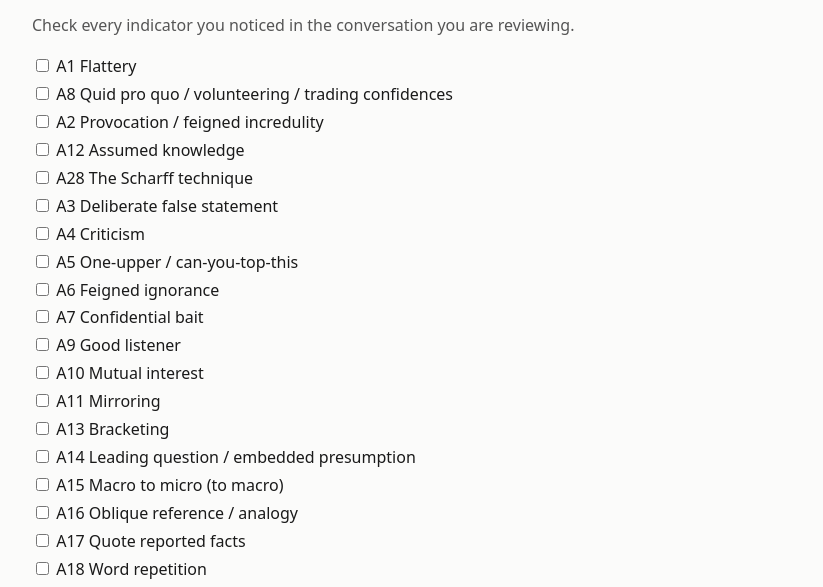
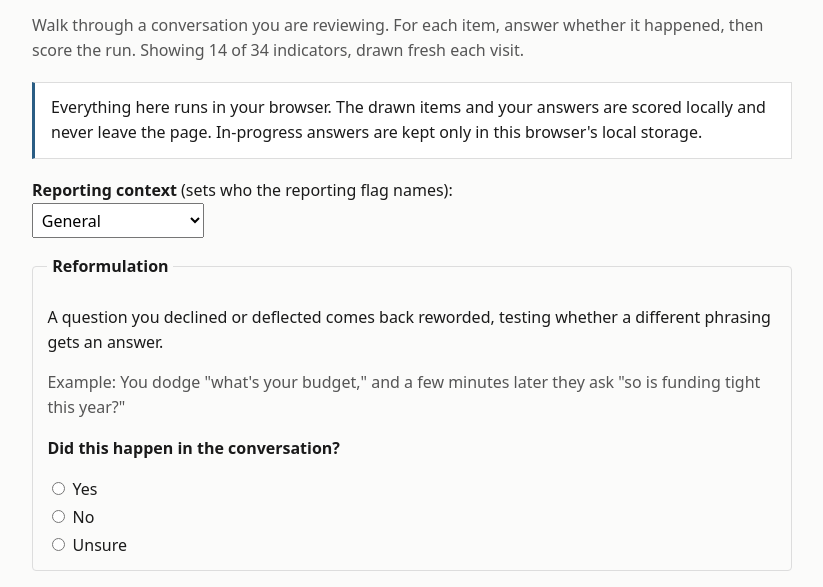
Before and after one commit to AbacusNin/elicitation-defense-lab, a plain HTML site: page web/interaction.html in a window 1280 px wide. Shown: the part 155-742 px from the top of the page, without its empty margins (228-1051 px from the left). Drawn offline with Linux system fonts and the light colour scheme.

Commit message:
Overhaul interaction module into a yes/no/unsure questionnaire
Enrich every interaction bank item with a label, description, and example
grounded in the catalog. Draw a shuffled 14-item subset per load and score
over exactly what was shown. Extend the shared scorecard helper with an
optional reporting context and technique-name lookup so the reporting flag
names who to report to and matched techniques show full names.

```diff
--- a/web/data/interaction.json
+++ b/web/data/interaction.json
@@ -1,204 +1,306 @@
 [
   {
     "id": "ind_a1_flattery",
+    "label": "Flattery",
+    "description": "Praise aimed at your competence, expertise, or standing, offered to loosen your discretion before a follow-up question.",
+    "example": "\"You clearly know this program better than anyone in the room. Give me the two-minute version?\"",
     "technique_id": "A1",
     "diagnosticity": 0.5,
     "source": "cdse-accidental-conversations-2025"
   },
   {
     "id": "ind_a8_quid_pro_quo",
+    "label": "Quid pro quo",
+    "description": "An offer of a fact, favor, or personal disclosure made first, so you feel a social debt to reciprocate with information of your own.",
+    "example": "\"I'll tell you what I know about the merger if you tell me what your team's working on.\"",
     "technique_id": "A8",
     "diagnosticity": 0.6,
     "source": "cdse-accidental-conversations-2025"
   },
   {
     "id": "ind_a2_provocation",
+    "label": "Provocation",
+    "description": "Deliberate skepticism toward a claim you made, meant to draw out elaboration to prove it or an answer given out of irritation.",
+    "example": "\"I don't buy it. There's no way your team actually pulled that off.\"",
     "technique_id": "A2",
     "diagnosticity": 0.5,
     "source": "cdse-accidental-conversations-2025"
   },
   {
     "id": "ind_a12_assumed_knowledge",
+    "label": "Assumed knowledge",
+    "description": "Speech that presumes you already know the sensitive detail, so confirming or correcting it feels like the natural response.",
+    "example": "\"So when the contract renewal falls through in March, what's the backup plan?\"",
     "technique_id": "A12",
     "diagnosticity": 0.6,
     "source": "cdse-accidental-conversations-2025"
   },
   {
     "id": "ind_a28_scharff",
+    "label": "The Scharff technique",
+    "description": "A friendly, non-confrontational conversation that carries the impression the other person already knows most of it, drawing confirmation or denial without ever asking directly.",
+    "example": "They talk about your program with total confidence, as if they already know it, and just wait for you to confirm it or let it stand.",
     "technique_id": "A28",
     "diagnosticity": 0.7,
     "source": "granhag-scharff"
   },
   {
     "id": "ind_a3_false_statement",
+    "label": "False statement",
+    "description": "An intentionally incorrect statement, offered so you supply the accurate version in the act of correcting it.",
+    "example": "\"I heard your project got canceled last spring.\"",
     "technique_id": "A3",
     "diagnosticity": 0.55,
     "source": "cdse-accidental-conversations-2025"
   },
   {
     "id": "ind_a4_criticism",
+    "label": "Criticism",
+    "description": "Criticism of your work, employer, or a rival, offered to draw a defensive rebuttal that reveals detail.",
+    "example": "\"Honestly, your team's approach seems way behind where the competition is.\"",
     "technique_id": "A4",
     "diagnosticity": 0.5,
     "source": "cdse-accidental-conversations-2025"
   },
   {
     "id": "ind_a5_one_upper",
+    "label": "One-upper",
+    "description": "A modest or exaggerated claim shared first, meant to create a competitive pull to top it with a larger, more specific one.",
+    "example": "\"We shipped 200 units last quarter. Bet you didn't hit that.\"",
     "technique_id": "A5",
     "diagnosticity": 0.45,
     "source": "cdse-accidental-conversations-2025"
   },
   {
     "id": "ind_a6_feigned_ignorance",
+    "label": "Feigned ignorance",
+    "description": "A pose of ignorance about a subject you know well, meant to draw out an explanatory answer aimed at a supposed novice.",
+    "example": "\"I have no idea how any of this works. Can you walk me through it like I'm new?\"",
     "technique_id": "A6",
     "diagnosticity": 0.45,
     "source": "cdse-accidental-conversations-2025"
   },
   {
     "id": "ind_a7_confidential_bait",
+    "label": "Confidential bait",
+    "description": "A disclosure framed as confidential, shared first so you feel invited to trade a confidence of your own.",
+    "example": "\"Just between us, my last project went way over budget too.\"",
     "technique_id": "A7",
     "diagnosticity": 0.55,
     "source": "cdse-accidental-conversations-2025"
   },
   {
     "id": "ind_a9_good_listener",
+    "label": "Good listener",
+    "description": "Sustained, warm attention and active listening, used to keep you talking and steer the conversation toward a topic of interest.",
+    "example": "They ask thoughtful follow-up after follow-up, always steering back to your work and never their own.",
     "technique_id": "A9",
     "diagnosticity": 0.4,
     "source": "cdse-accidental-conversations-2025"
   },
   {
     "id": "ind_a10_mutual_interest",
+    "label": "Mutual interest",
+    "description": "A manufactured sense of shared interest or background, built quickly so cooperation and disclosure feel like a natural next step.",
+    "example": "\"Wait, you went to State too, and you work in defense? We have so much in common, tell me about your work.\"",
     "technique_id": "A10",
     "diagnosticity": 0.4,
     "source": "cdse-accidental-conversations-2025"
   },
   {
     "id": "ind_a11_mirroring",
+    "label": "Mirroring",
+    "description": "Matching your body language, tone, and phrasing to build unconscious rapport that keeps the conversation open.",
+    "example": "They mirror your posture and tone, then echo \"so the schedule slipped, huh\" every time timing comes up.",
     "technique_id": "A11",
     "diagnosticity": 0.35,
     "source": "cdse-accidental-conversations-2025"
   },
   {
     "id": "ind_a13_bracketing",
+    "label": "Bracketing",
+    "description": "A deliberately wide or wrong numeric range, offered so you narrow it toward the true figure.",
+    "example": "\"I'd guess your budget is somewhere between two and five million. Closer to which end?\"",
     "technique_id": "A13",
     "diagnosticity": 0.6,
     "source": "cdse-accidental-conversations-2025"
   },
   {
     "id": "ind_a14_leading_question",
+    "label": "Leading question",
+    "description": "A question built around a hidden presumption, so any direct answer accepts a fact you never actually confirmed.",
+    "example": "\"So you're still having trouble with the vendor, right?\"",
     "technique_id": "A14",
     "diagnosticity": 0.5,
     "source": "cdse-accidental-conversations-2025"
   },
   {
     "id": "ind_a15_macro_to_micro",
+    "label": "Macro to micro",
+    "description": "A conversation that opens broad, narrows to a single sensitive detail, then widens out again so the narrowing goes unnoticed.",
+    "example": "Talk opens on the industry in general, narrows to your contract's exact timeline, then drifts back to small talk.",
     "technique_id": "A15",
     "diagnosticity": 0.45,
     "source": "cdse-accidental-conversations-2025"
   },
   {
     "id": "ind_a16_oblique_reference",
+    "label": "Oblique reference",
+    "description": "Discussion of a related or comparable system, meant to draw you into using your own work as an unwitting reference point.",
+    "example": "\"The XYZ system handles that problem by doing X. Is that close to what you all do?\"",
     "technique_id": "A16",
     "diagnosticity": 0.4,
     "source": "cdse-accidental-conversations-2025"
   },
   {
     "id": "ind_a17_quote_reported_facts",
+    "label": "Quote reported facts",
+    "description": "A citation of already-public data, used as a springboard toward the unpublished detail that would confirm or extend it.",
+    "example": "\"The press release said the launch slipped to Q3, so I'm guessing the testing phase ran long?\"",
     "technique_id": "A17",
     "diagnosticity": 0.35,
     "source": "cdse-accidental-conversations-2025"
   },
   {
     "id": "ind_a18_word_repetition",
+    "label": "Word repetition",
+    "description": "Your own key word or phrase, echoed back as a prompt for further elaboration on it.",
+    "example": "You mention a \"supply chain issue,\" and they repeat \"supply chain issue...\" and wait.",
     "technique_id": "A18",
     "diagnosticity": 0.4,
     "source": "cdse-accidental-conversations-2025"
   },
   {
     "id": "ind_a19_direct_question",
+    "label": "Direct question",
+    "description": "A blunt, direct question that relies on the social norm that a question posed deserves an answer.",
+    "example": "\"What's your project's current budget and timeline?\"",
     "technique_id": "A19",
     "diagnosticity": 0.5,
     "source": "cdse-accidental-conversations-2025"
   },
   {
     "id": "ind_a20_questionnaire_survey",
+    "label": "Questionnaire or survey",
+    "description": "A survey or questionnaire that buries sensitive questions among benign ones under a plausible cover purpose.",
+    "example": "A short survey on \"industry trends\" that slips in a question about your program's staffing levels.",
     "technique_id": "A20",
     "diagnosticity": 0.55,
     "source": "cdse-accidental-conversations-2025"
   },
   {
     "id": "ind_a21_ruse_interview",
+    "label": "Ruse interview",
+    "description": "A fabricated interview, often posing as a recruiter or headhunter, staged to justify probing questions about recent work.",
+    "example": "\"I'm recruiting for a similar role. Tell me more about what you built on your last project.\"",
     "technique_id": "A21",
     "diagnosticity": 0.65,
     "source": "cdse-accidental-conversations-2025"
   },
   {
     "id": "ind_a22_target_associates",
+    "label": "Target associates",
+    "description": "An approach routed through a relative or colleague, or questions about a group you do not belong to, to reach information indirectly.",
+    "example": "\"Your spouse mentioned you've been traveling a lot for work lately. Big project?\"",
     "technique_id": "A22",
     "diagnosticity": 0.5,
     "source": "cdse-accidental-conversations-2025"
   },
   {
     "id": "ind_a23_urge_to_complain",
+    "label": "Urge to complain",
+    "description": "An invitation to vent about work frustration, used to surface setbacks, staffing gaps, and delays you would not otherwise volunteer.",
+    "example": "\"Sounds rough. What's actually going wrong with the schedule?\"",
     "technique_id": "A23",
     "diagnosticity": 0.5,
     "source": "cdse-accidental-conversations-2025"
   },
   {
     "id": "ind_a24_paper_review",
+    "label": "Paper review",
+    "description": "An unsolicited request to review a paper or proposal, framed to draw your sensitive expertise into the response.",
+    "example": "\"Would you mind reviewing this paper? It overlaps with what you're working on.\"",
     "technique_id": "A24",
     "diagnosticity": 0.6,
     "source": "cdse-accidental-conversations-2025"
   },
   {
     "id": "ind_a25_offering_assistance",
+    "label": "Offering assistance",
+    "description": "Genuine, unsolicited help offered to you, used to surface your interests and needs and to build a sense of obligation.",
+    "example": "\"I know a guy who could fix that funding gap. What exactly are you short on?\"",
     "technique_id": "A25",
     "diagnosticity": 0.45,
     "source": "cdse-accidental-conversations-2025"
   },
   {
     "id": "ind_a26_hypothetical_situation",
+    "label": "Hypothetical situation",
+    "description": "A hypothetical scenario built directly on something you just said, inviting you to reason through sensitive ground as if it were speculation.",
+    "example": "\"So hypothetically, if that system did fail, what would the fallback look like?\"",
     "technique_id": "A26",
     "diagnosticity": 0.45,
     "source": "cdse-accidental-conversations-2025"
   },
   {
     "id": "ind_a27_setting_manipulation",
+    "label": "Setting manipulation",
+    "description": "A deliberate shift of the conversation to a relaxed, off-work setting, sometimes involving alcohol, to lower your guard.",
+    "example": "\"Let's grab drinks somewhere quieter and keep talking about your work.\"",
     "technique_id": "A27",
     "diagnosticity": 0.55,
     "source": "cdse-accidental-conversations-2025"
   },
   {
     "id": "pattern_disproportionate_interest",
+    "label": "Disproportionate interest",
+    "description": "One topic gets far more attention than the rest of the conversation, out of proportion to a normal exchange.",
+    "example": "Every few minutes the conversation returns to your specific project, no matter what else came up in between.",
     "pattern": true,
     "diagnosticity": 0.6,
     "source": "cdse-accidental-conversations-2025"
   },
   {
     "id": "pattern_topic_bridging",
+    "label": "Topic bridging",
+    "description": "The conversation is deliberately steered from a neutral opener toward the subject they actually want.",
+    "example": "Small talk about the weather turns, within two exchanges, into a question about your team's deadline.",
     "pattern": true,
     "diagnosticity": 0.5,
     "source": "cdse-accidental-conversations-2025"
   },
   {
     "id": "pattern_question_density",
+    "label": "Question density",
+    "description": "An unusually high concentration of questions clustered on the same subject.",
+    "example": "In a five-minute stretch, six of their questions all touch your program's budget or timeline.",
     "pattern": true,
     "diagnosticity": 0.5,
     "source": "cdse-accidental-conversations-2025"
   },
   {
     "id": "pattern_persistence_circling",
+    "label": "Persistence and circling back",
+    "description": "The same subject keeps returning to the conversation after you have moved past it.",
+    "example": "You change the subject twice, and both times they find a way back to the same question.",
     "pattern": true,
     "diagnosticity": 0.6,
     "source": "cdse-accidental-conversations-2025"
   },
   {
     "id": "pattern_reformulation",
+    "label": "Reformulation",
+    "description": "A question you declined or deflected comes back reworded, testing whether a different phrasing gets an answer.",
+    "example": "You dodge \"what's your budget,\" and a few minutes later they ask \"so is funding tight this year?\"",
     "pattern": true,
     "diagnosticity": 0.5,
     "source": "cdse-accidental-conversations-2025"
   },
   {
     "id": "pattern_steering_mirroring",
+    "label": "Steering with mirroring",
+    "description": "The conversation is actively steered toward a topic while the other person mirrors your tone and body language.",
+    "example": "They match your energy and posture while gently walking every reply back toward your project.",
     "pattern": true,
     "diagnosticity": 0.5,
     "source": "cdse-accidental-conversations-2025"
--- a/web/interaction.html
+++ b/web/interaction.html
@@ -10,9 +10,26 @@
 <main>
   <p><a class="back-link" href="index.html">&larr; Elicitation Defense Lab</a></p>
   <h1>Interaction indicators</h1>
-  <p class="note">Check every indicator you noticed in the conversation you are reviewing.</p>
+  <p class="note">Walk through a conversation you are reviewing. For each item, answer whether it happened, then score the run. <span id="sample-note"></span></p>
+
+  <div class="privacy">
+    Everything here runs in your browser. The drawn items and your answers are
+    scored locally and never leave the page. In-progress answers are kept only
+    in this browser's local storage.
+  </div>
 
   <p id="load-error" hidden></p>
+
+  <div class="context-row">
+    <label for="context"><strong>Reporting context</strong> (sets who the reporting flag names):</label><br>
+    <select id="context">
+      <option value="general">General</option>
+      <option value="dod">DoD</option>
+      <option value="federal">Federal civilian</option>
+      <option value="cleared_contractor">Cleared contractor</option>
+      <option value="private_industry">Private industry</option>
+    </select>
+  </div>
 
   <div id="interaction-items"></div>
   <button id="interaction-run">Score interaction</button>
--- a/web/interaction.js
+++ b/web/interaction.js
@@ -1,10 +1,19 @@
-// Page script for interaction.html. Loads the interaction indicator bank,
-// renders it, and scores it with scoreInteraction from app.js.
+// Page script for interaction.html. Draws a random subset of the interaction
+// indicator bank on each load, renders each item as a yes/no/unsure question
+// with its label, description, and a concrete example, and scores it with
+// scoreInteraction from app.js against exactly that shown subset.
 
 import { scoreInteraction } from "./app.js";
-import { showResult } from "./ui.js";
+import { sampleBank, showResult } from "./ui.js";
 
 const STORAGE_KEY = "edl-interaction-progress";
+const CONTEXT_KEY = "edl-context";
+const SAMPLE_COUNT = 14;
+const ANSWERS = [
+  ["yes", "Yes"],
+  ["no", "No"],
+  ["unsure", "Unsure"],
+];
 const el = (id) => document.getElementById(id);
 
 function loadState() {
@@ -23,7 +32,27 @@ function saveState(state) {
   }
 }
 
+function loadContext() {
+  try {
+    return localStorage.getItem(CONTEXT_KEY) ?? "general";
+  } catch {
+    return "general";
+  }
+}
+
+function saveContext(context) {
+  try {
+    localStorage.setItem(CONTEXT_KEY, context);
+  } catch {
+    // storage unavailable (private mode, disabled); the page still scores fine.
+  }
+}
+
 const state = loadState();
+
+const contextSelect = el("context");
+contextSelect.value = loadContext();
+contextSelect.addEventListener("change", () => saveContext(contextSelect.value));
 
 Promise.all([
   fetch("data/config.json").then((r) => r.json()),
@@ -38,39 +67,69 @@ Promise.all([
     el("load-error").hidden = false;
   });
 
-function techLabel(techniques, techId) {
-  const t = techniques.find((x) => x.id === techId);
-  return t ? `${t.id} ${t.name}` : techId;
-}
+function render(config, techniques, interactionBank) {
+  const shown = sampleBank(interactionBank, { count: SAMPLE_COUNT });
 
-function patternLabel(id) {
-  const words = id.replace(/^pattern_/, "").split("_");
-  const text = words.join(" ");
-  return text.charAt(0).toUpperCase() + text.slice(1);
-}
+  const sampleNote = el("sample-note");
+  if (sampleNote) {
+    sampleNote.textContent = `Showing ${shown.length} of ${interactionBank.length} indicators, drawn fresh each visit.`;
+  }
 
-function render(config, techniques, interactionBank) {
   const container = el("interaction-items");
   container.textContent = "";
-  for (const item of interactionBank) {
-    const label = document.createElement("label");
-    label.className = "check";
-    const input = document.createElement("input");
-    input.type = "checkbox";
-    input.value = item.id;
-    if (state[item.id]) input.checked = true;
-    input.addEventListener("change", () => {
-      state[item.id] = input.checked;
-      saveState(state);
-    });
-    label.appendChild(input);
-    const text = item.technique_id ? techLabel(techniques, item.technique_id) : patternLabel(item.id);
-    label.append(` ${text}`);
-    container.appendChild(label);
+  for (const item of shown) {
+    const row = document.createElement("fieldset");
+    row.className = "item";
+
+    const legend = document.createElement("legend");
+    legend.textContent = item.label;
+    row.appendChild(legend);
+
+    const desc = document.createElement("p");
+    desc.textContent = item.description;
+    row.appendChild(desc);
+
+    const example = document.createElement("p");
+    example.className = "note";
+    example.textContent = `Example: ${item.example}`;
+    row.appendChild(example);
+
+    const prompt = document.createElement("p");
+    const promptStrong = document.createElement("strong");
+    promptStrong.textContent = item.pattern
+      ? "Did this happen in the conversation?"
+      : "Was this technique used on you?";
+    prompt.appendChild(promptStrong);
+    row.appendChild(prompt);
+
+    for (const [value, label] of ANSWERS) {
+      const id = `interaction-${item.id}-${value}`;
+      const optLabel = document.createElement("label");
+      optLabel.className = "choice";
+      const input = document.createElement("input");
+      input.type = "radio";
+      input.name = `interaction-${item.id}`;
+      input.value = value;
+      input.id = id;
+      if (state[item.id] === value) input.checked = true;
+      input.addEventListener("change", () => {
+        state[item.id] = value;
+        saveState(state);
+      });
+      optLabel.appendChild(input);
+      optLabel.append(` ${label}`);
+      row.appendChild(optLabel);
+    }
+
+    container.appendChild(row);
   }
+
   el("interaction-run").addEventListener("click", () => {
-    const present = interactionBank.map((item) => item.id).filter((id) => state[id]);
-    const result = scoreInteraction(present, config, techniques, interactionBank);
-    showResult("interaction", result, "general");
+    const context = contextSelect.value;
+    // Only Yes counts as present; Unsure counts as No, same as an unanswered item.
+    const present = shown.map((item) => item.id).filter((id) => state[id] === "yes");
+    // Normalize over exactly what was shown, not the full bank.
+    const result = scoreInteraction(present, config, techniques, shown);
+    showResult("interaction", result, context, config, techniques);
   });
 }
--- a/web/style.css
+++ b/web/style.css
@@ -71,3 +71,4 @@ pre { background: #f2f2f0; border: 1px solid var(--line); border-radius: 4px; pa
 .scorecard-classes li.risk-elevated { border-left-color: var(--risk-elevated); }
 .scorecard-classes li.risk-high { border-left-color: var(--flag); }
 .scorecard-classes p { margin: .3rem 0 0; color: var(--muted); }
+.matched-techniques { margin-top: .8rem; }
--- a/web/ui.js
+++ b/web/ui.js
@@ -110,12 +110,28 @@ function riskFor(score, config) {
   return tierFor(score, config);
 }
 
+// Who to report to, by reporting context. Mirrors the response choices in
+// taxonomy/banks/knowledge.json (report_paths -> resp_* text) so the two
+// modules describe the same channels the same way.
+const REPORT_TO = {
+  general: "Report it through your organization's designated security or CI reporting channel.",
+  dod: "Report it to your supporting CI office (iSALUTE) within 24 hours, per AR 381-12 TARP.",
+  federal: "Report it to your agency's security officer or Inspector General hotline.",
+  cleared_contractor: "Report the contact to your Facility Security Officer, per NISPOM (32 CFR Part 117).",
+  private_industry: "Report it to your company's security, compliance, or corporate security team.",
+};
+
 // Render a scored result as a scorecard: the overall tier with a
 // plain-language reading, and each of the four classes with its own risk
 // indicator (low / elevated / high) plus one line on what that means and
 // which countermeasures to drill. Returns a detached DOM node; the caller
-// inserts it wherever the page wants it.
-export function renderScorecard(result, config) {
+// inserts it wherever the page wants it. `context` is optional and only
+// changes the reporting-flag line: when it names a known reporting context
+// the flag names who to report to, otherwise it falls back to the generic
+// wording. `techniques` is optional and only changes how matched_techniques
+// (module results that carry it, e.g. interaction) render: with it, ids are
+// shown as "A1 Flattery"; without it, as bare ids.
+export function renderScorecard(result, config, context, techniques) {
   const wrap = document.createElement("div");
   wrap.className = "scorecard";
 
@@ -124,6 +140,19 @@ export function renderScorecard(result, config) {
   tierStrong.textContent = `${result.tier} (${pct(result.overall_score)})`;
   overall.append("Overall: ", tierStrong, ". ", TIER_READING[result.tier] ?? "");
   wrap.appendChild(overall);
+
+  // The reporting flag is the headline risk indicator: it goes right under
+  // the overall tier, ahead of the per-class breakdown, and names who to
+  // report to when the context is known.
+  if (result.reporting_flag) {
+    const flag = document.createElement("p");
+    flag.className = "flag";
+    const reportTo = REPORT_TO[context];
+    flag.textContent = reportTo
+      ? `Reporting threshold met: this interaction meets the bar to report. ${reportTo}`
+      : "Reporting threshold met: this interaction meets the bar to report.";
+    wrap.appendChild(flag);
+  }
 
   const list = document.createElement("ul");
   list.className = "scorecard-classes";
@@ -142,11 +171,19 @@ export function renderScorecard(result, config) {
   }
   wrap.appendChild(list);
 
-  if (result.reporting_flag) {
-    const flag = document.createElement("p");
-    flag.className = "flag";
-    flag.textContent = "Reporting threshold met: this run would raise a reporting flag.";
-    wrap.appendChild(flag);
+  if (result.matched_techniques && result.matched_techniques.length) {
+    const byId = new Map((techniques ?? []).map((t) => [t.id, t]));
+    const matchedWrap = document.createElement("div");
+    matchedWrap.className = "matched-techniques";
+    const heading = document.createElement("strong");
+    heading.textContent = "Matched techniques: ";
+    matchedWrap.appendChild(heading);
+    const names = result.matched_techniques.map((id) => {
+      const t = byId.get(id);
+      return t ? `${id} ${t.name}` : id;
+    });
+    matchedWrap.append(names.join(", "));
+    wrap.appendChild(matchedWrap);
   }
 
   return wrap;
@@ -155,8 +192,9 @@ export function renderScorecard(result, config) {
 // Fill in the result/event-JSON/KQL/SPL panels every module page shares.
 // Pass config to get the scorecard rendering (per-class risk indicators);
 // without it this falls back to a plain score list, so pages that have not
-// moved onto renderScorecard yet still work unchanged.
-export function showResult(module, result, context, config) {
+// moved onto renderScorecard yet still work unchanged. `techniques` is
+// optional and only used to name matched_techniques ids in the scorecard.
+export function showResult(module, result, context, config, techniques) {
   const el = (id) => document.getElementById(id);
   el("result").hidden = false;
 
@@ -164,7 +202,7 @@ export function showResult(module, result, context, config) {
   summary.textContent = "";
 
   if (config) {
-    summary.appendChild(renderScorecard(result, config));
+    summary.appendChild(renderScorecard(result, config, context, techniques));
   } else {
     const head = document.createElement("p");
     const scoreStrong = document.createElement("strong");
```
Also changed, not shown: taxonomy/banks/interaction.json (+102 -0 lines).
